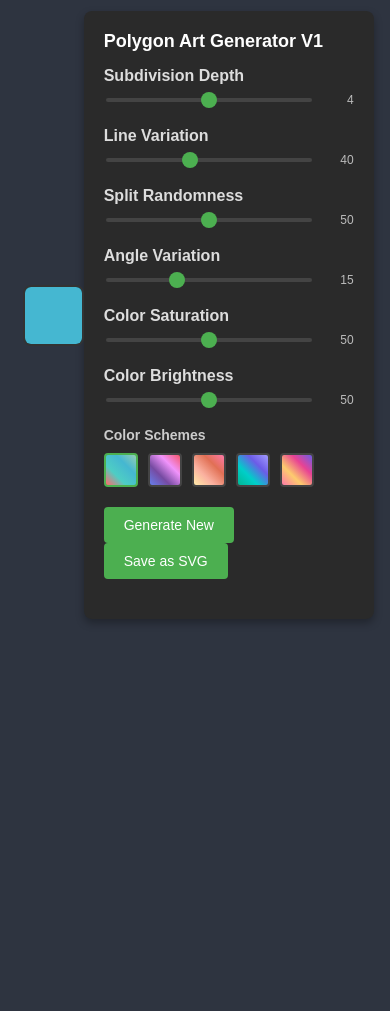
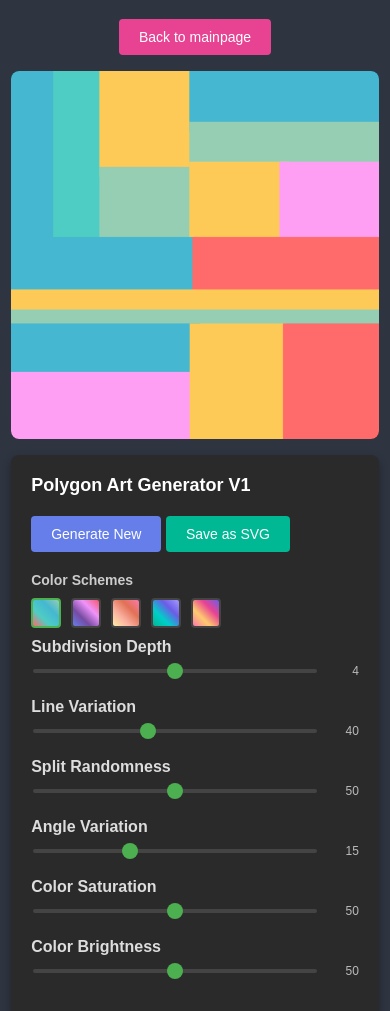
Before and after one commit to domenicostefani/polyart-gen, a plain HTML site: page v1-squares.html in a window 390 px wide. Shown: the top 1011 px of the page. Before the commit the page ends 844 px from the top, so only its background shows below. Drawn offline with Linux system fonts and the light colour scheme.

Commit message:
fix for phones

```diff
--- a/css/style.css
+++ b/css/style.css
@@ -145,14 +145,16 @@
     --nordCustomPurple: #B48EAD;
 }
 
-
+*, *::before, *::after {
+    box-sizing: border-box;
+}
 body {
+    width: 100%;
     margin: 0;
     padding: 1rem;
     background: var(--nord0);
     font-family: 'Arial', sans-serif;
     color: white;
-        width: 100vw;
 }
 
 .container {
@@ -161,25 +163,20 @@
     align-items: flex-start;
     flex-direction: column;
     margin: 0 auto;
-        max-width: 800px;
-        width: 100%;
+    width: min(100%, 800px);
 }
 
-    @media screen and (max-width: 600px) {
-        body {
-            padding: 0.2rem;
-        }
-
-        .container {
-            width: 90%;
-            padding: 0.5rem;
-        }
-
+.horver-flexbox {
+    display: flex;
+    flex-direction: row;
+    align-items: center;
+    justify-content: center;
+    width: 100%;
 }
 
 .canvas-container {
     position: relative;
-        border: 2px solid #333;
+    /* border: 2px solid #333; */
     border-radius: 8px;
     overflow: hidden;
     aspect-ratio: 1 / 1;
@@ -189,6 +186,9 @@
 canvas {
     display: block;
     background: #000;
+    aspect-ratio: 1 / 1;
+    width: 100%;
+
 }
 
 .controls {
@@ -269,7 +269,7 @@
     display: flex;
     gap: 10px;
     flex-wrap: wrap;
-        margin-top: 10px;
+    margin: 10px 0;
 }
 
 .color-btn {
@@ -326,10 +326,26 @@
     max-width: 90%;
 }
 
-    .hor-flexbox {
-        display: flex;
-        flex-direction: row;
-        align-items: center;
-        justify-content: center;
+
+@media screen and (max-width: 600px) {
+    body {
+        padding: 0.2rem;
         width: 100%;
     }
+
+    .container {
+        padding: 0.5rem;
+    }
+
+    .horver-flexbox {
+        flex-direction: column;
+        gap: 1rem;
+        margin: 0.5rem 0;
+    }
+
+    .controls {
+        width: 100%;
+        min-width: unset;
+    }
+
+}
--- a/v1-squares.html
+++ b/v1-squares.html
@@ -8,13 +8,30 @@
 </head>
 <body>
     <div class="container">
-        <div class="hor-flexbox">
+        <div class="horver-flexbox">
+            <a href="index.html"><button style="background-color: #e84393;">Back to mainpage</button></a>
+        </div>
+        <div class="horver-flexbox">
             <div class="canvas-container">
                 <canvas id="artCanvas" width="600" height="600"></canvas>
             </div>
 
             <div class="controls">
                 <h2>Polygon Art Generator V1</h2>
+
+                <div class="control-group" style="margin-top: 20px;">
+                    <button onclick="generateNew()" style="background-color: #667eea;">Generate New</button>
+                    <button onclick="saveSVG()" style="background-color: #00b894;">Save as SVG</button>
+                </div>
+
+                <h3>Color Schemes</h3>
+                <div class="color-preset">
+                    <div class="color-btn active" data-scheme="vibrant" style="background: linear-gradient(45deg, #ff6b6b, #4ecdc4, #45b7d1, #96ceb4);"></div>
+                    <div class="color-btn" data-scheme="cool" style="background: linear-gradient(45deg, #667eea, #764ba2, #f093fb, #f5576c);"></div>
+                    <div class="color-btn" data-scheme="warm" style="background: linear-gradient(45deg, #ffeaa7, #fab1a0, #e17055, #fd79a8);"></div>
+                    <div class="color-btn" data-scheme="nature" style="background: linear-gradient(45deg, #00b894, #00cec9, #6c5ce7, #a29bfe);"></div>
+                    <div class="color-btn" data-scheme="sunset" style="background: linear-gradient(45deg, #fd79a8, #fdcb6e, #e84393, #6c5ce7);"></div>
+                </div>
 
                 <div class="control-group">
                     <label>Subdivision Depth</label>
@@ -64,19 +81,6 @@
                     </div>
                 </div>
 
-                <h3>Color Schemes</h3>
-                <div class="color-preset">
-                    <div class="color-btn active" data-scheme="vibrant" style="background: linear-gradient(45deg, #ff6b6b, #4ecdc4, #45b7d1, #96ceb4);"></div>
-                    <div class="color-btn" data-scheme="cool" style="background: linear-gradient(45deg, #667eea, #764ba2, #f093fb, #f5576c);"></div>
-                    <div class="color-btn" data-scheme="warm" style="background: linear-gradient(45deg, #ffeaa7, #fab1a0, #e17055, #fd79a8);"></div>
-                    <div class="color-btn" data-scheme="nature" style="background: linear-gradient(45deg, #00b894, #00cec9, #6c5ce7, #a29bfe);"></div>
-                    <div class="color-btn" data-scheme="sunset" style="background: linear-gradient(45deg, #fd79a8, #fdcb6e, #e84393, #6c5ce7);"></div>
-                </div>
-
-                <div class="control-group" style="margin-top: 20px;">
-                    <button onclick="generateNew()">Generate New</button>
-                    <button onclick="saveSVG()">Save as SVG</button>
-                </div>
             </div>
         </div>
     </div>
```
Lines whose indentation alone changed are shown as unchanged.
